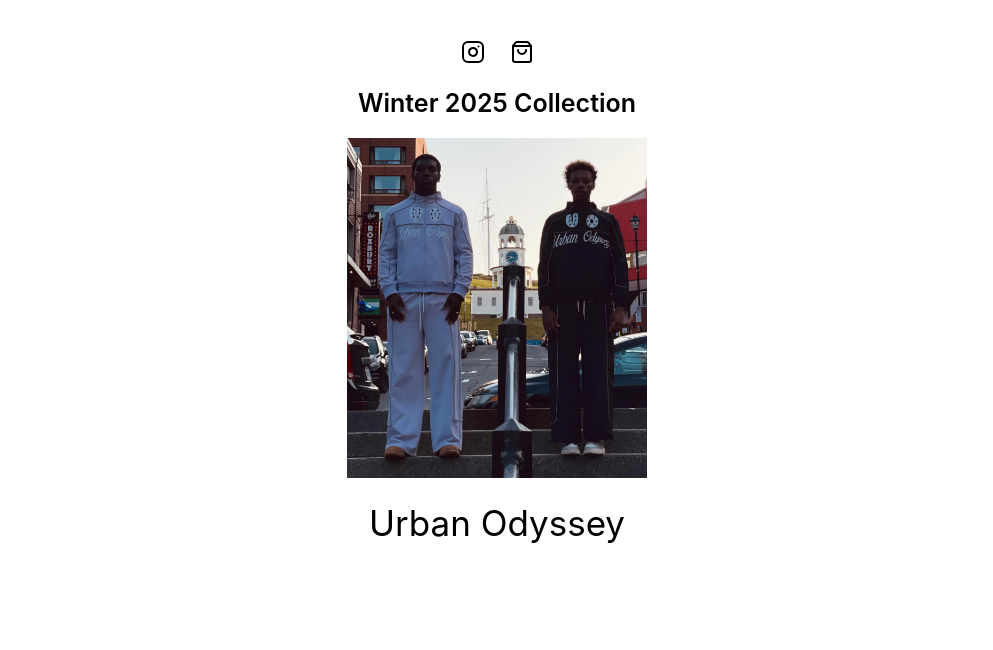
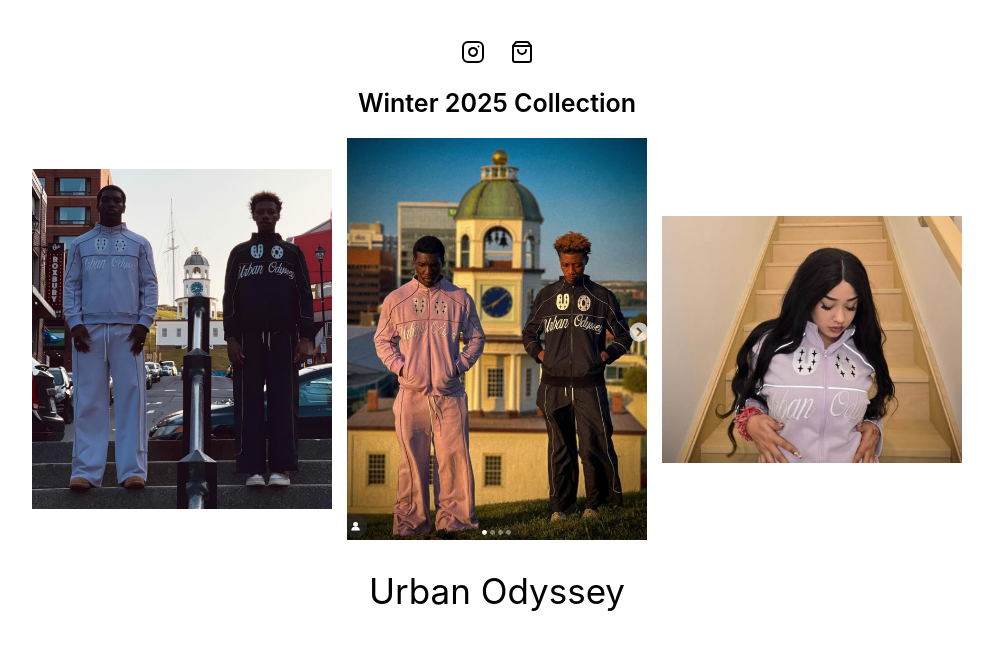
Before and after one commit to edzainhema/urbanodyssey, a React (Create React App) app: page / in a window 1280 px wide. Shown: the top 650 px of the page, without its empty margins (143-1136 px from the left). Built offline with nearby package versions, Linux system fonts and the light colour scheme.

Commit message:
Updated image section + fixed styling

```diff
--- a/src/App.css
+++ b/src/App.css
@@ -24,6 +24,23 @@
   color: white;
 }
 
+.image-row {
+  display: flex;
+  overflow-x: auto;
+  gap: 15px;
+  padding-bottom: 10px;
+  width: 100%;
+  align-items: center;
+  justify-content: center;
+
+  /* Hide scrollbar */
+  scrollbar-width: none;       /* Firefox */
+}
+
+.image-row::-webkit-scrollbar {
+  display: none;               /* Chrome, Edge, Safari */
+}
+
 .App-link {
   color: #61dafb;
 }
--- a/src/App.tsx
+++ b/src/App.tsx
@@ -32,11 +32,23 @@
       <div style={{ fontSize: "25px", fontWeight:'600', marginTop: "20px", marginBottom: "20px" }}>
         Winter 2025 Collection
       </div>
+     <div className="image-row">
     <img
       src="/image.png"
-        alt="Urban Odyssey"
+      alt="Urban Odyssey 1"
       style={{ width: "300px" }}
     />
+    <img
+      src="/image_two.png"
+      alt="Urban Odyssey 2"
+      style={{ width: "300px" }}
+    />
+    <img
+      src="/image_three.png"
+      alt="Urban Odyssey 3"
+      style={{ width: "300px" }}
+    />
+  </div>
       <div style={{ fontSize: "35px", marginTop: "20px" }}>
         Urban Odyssey
       </div>
```
Lines whose indentation alone changed are shown as unchanged.
